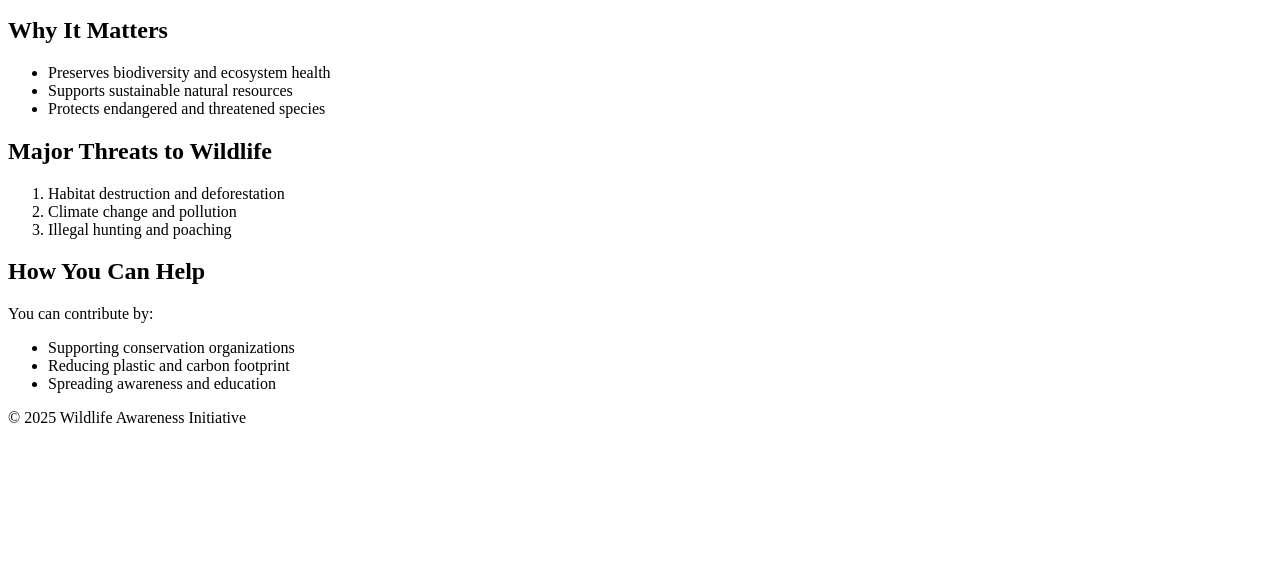
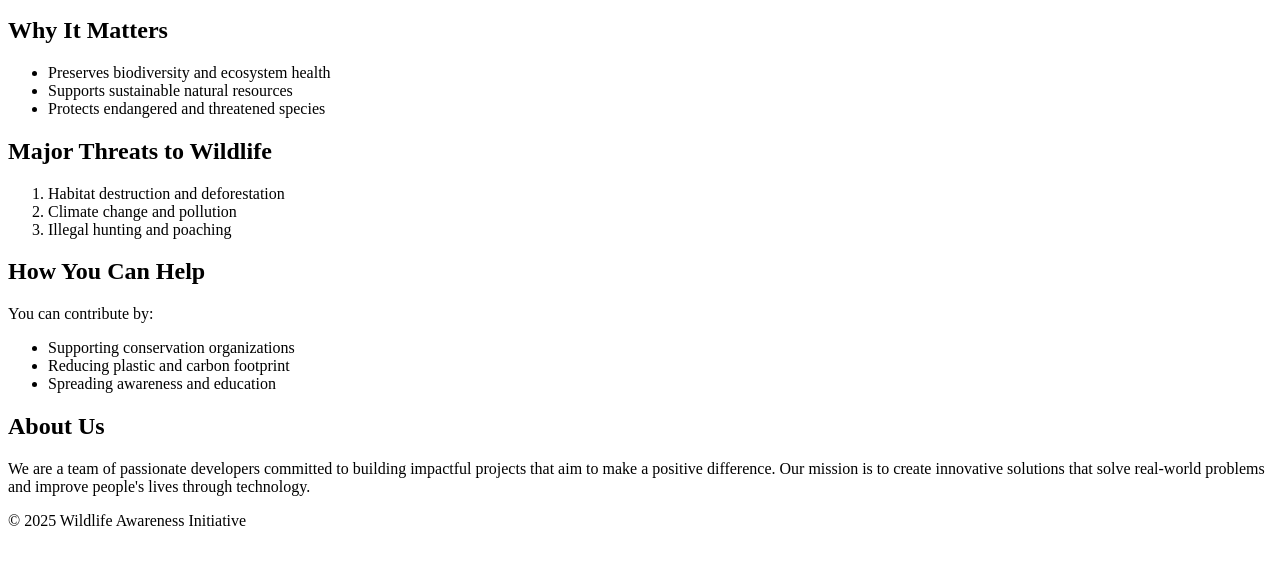
Before and after one commit to Himanshujchavan/VERSION-CONTROL-WITH-GIT, a plain HTML site: page index.html in a window 1280 px wide. Shown: the part 101-666 px from the top of the page. Drawn offline with Linux system fonts and the light colour scheme.

Commit message:
Added Mission statement

```diff
--- a/index.html
+++ b/index.html
@@ -30,6 +30,14 @@
     <li>Spreading awareness and education</li>
   </ul>
 
+  <section>
+    <h2>About Us</h2>
+    <p>
+      We are a team of passionate developers committed to building impactful projects that aim to make a positive difference. Our mission is to create innovative solutions that solve real-world problems and improve people's lives through technology.
+    </p>
+  </section>
+
+
   <footer>
     <p>&copy; 2025 Wildlife Awareness Initiative</p>
   </footer>
```
